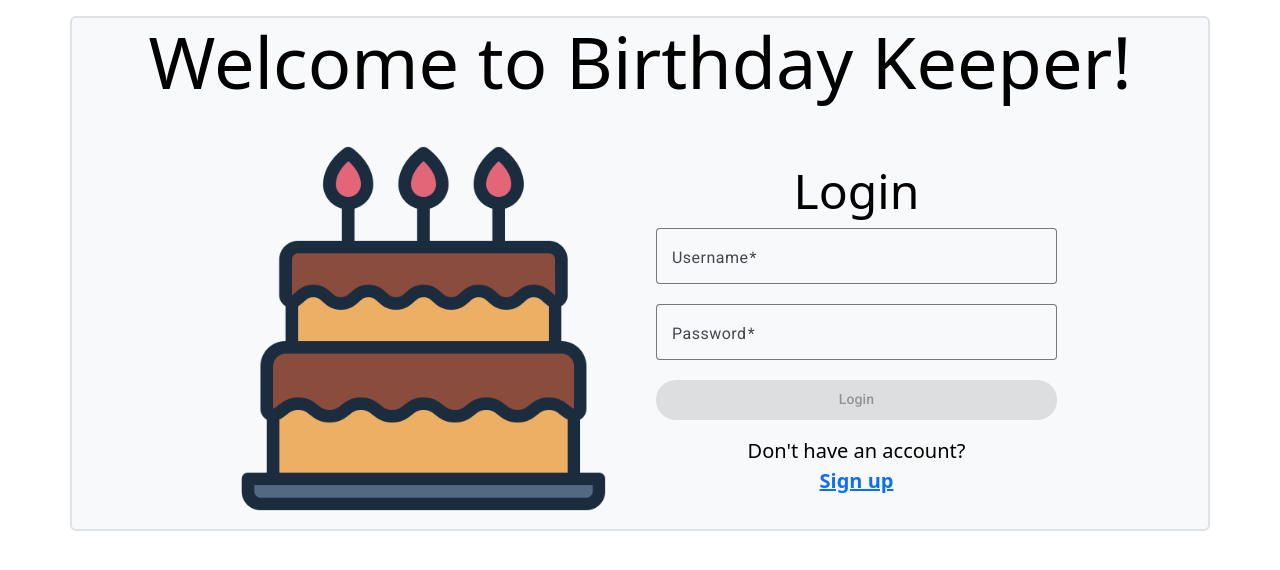
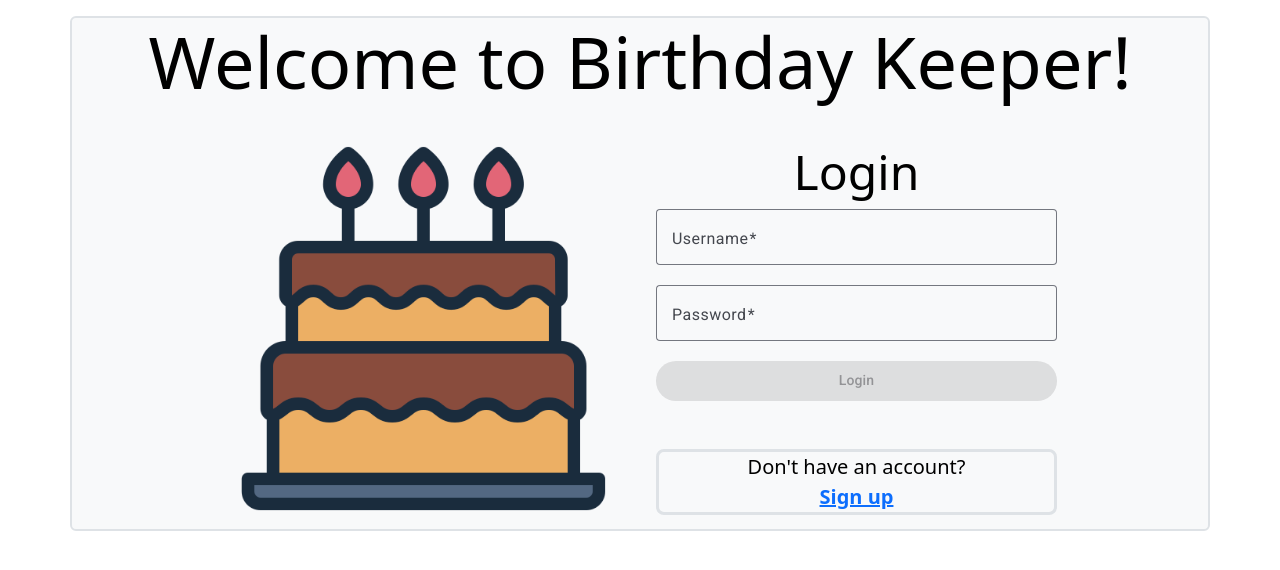
Before and after one commit to mkoutra/birthday-keeper-angular, an Angular app: page /login in a window 1280 px wide. Shown: the top 570 px of the page. Built offline with nearby package versions, Linux system fonts and the light colour scheme.

Commit message:
Add border to Sign up option in login page

```diff
--- a/src/app/components/user-login/user-login.component.html
+++ b/src/app/components/user-login/user-login.component.html
@@ -34,7 +34,7 @@
                 </div>
             }
 
-            <div class="text-center fs-5 mt-3">
+            <div class="text-center fs-5 mt-5 border border-3 rounded-3">
                 <span>Don't have an account?</span>
                 <div>
                     <a routerLink="/register" class="text-decoration-underline"><strong>Sign up</strong></a>
```
Also changed, not shown: 1 other file (tests, documents, lock files or other folders).
